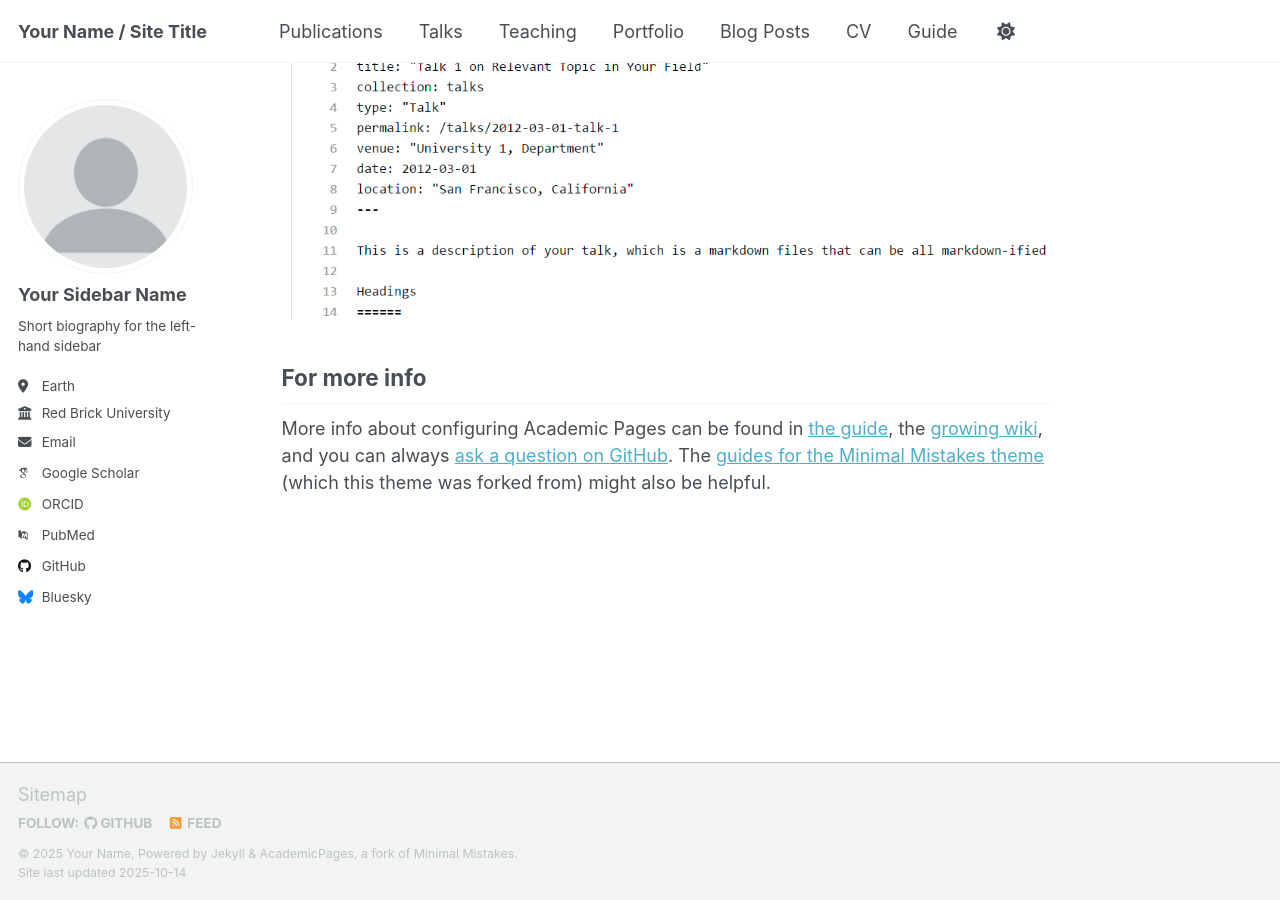
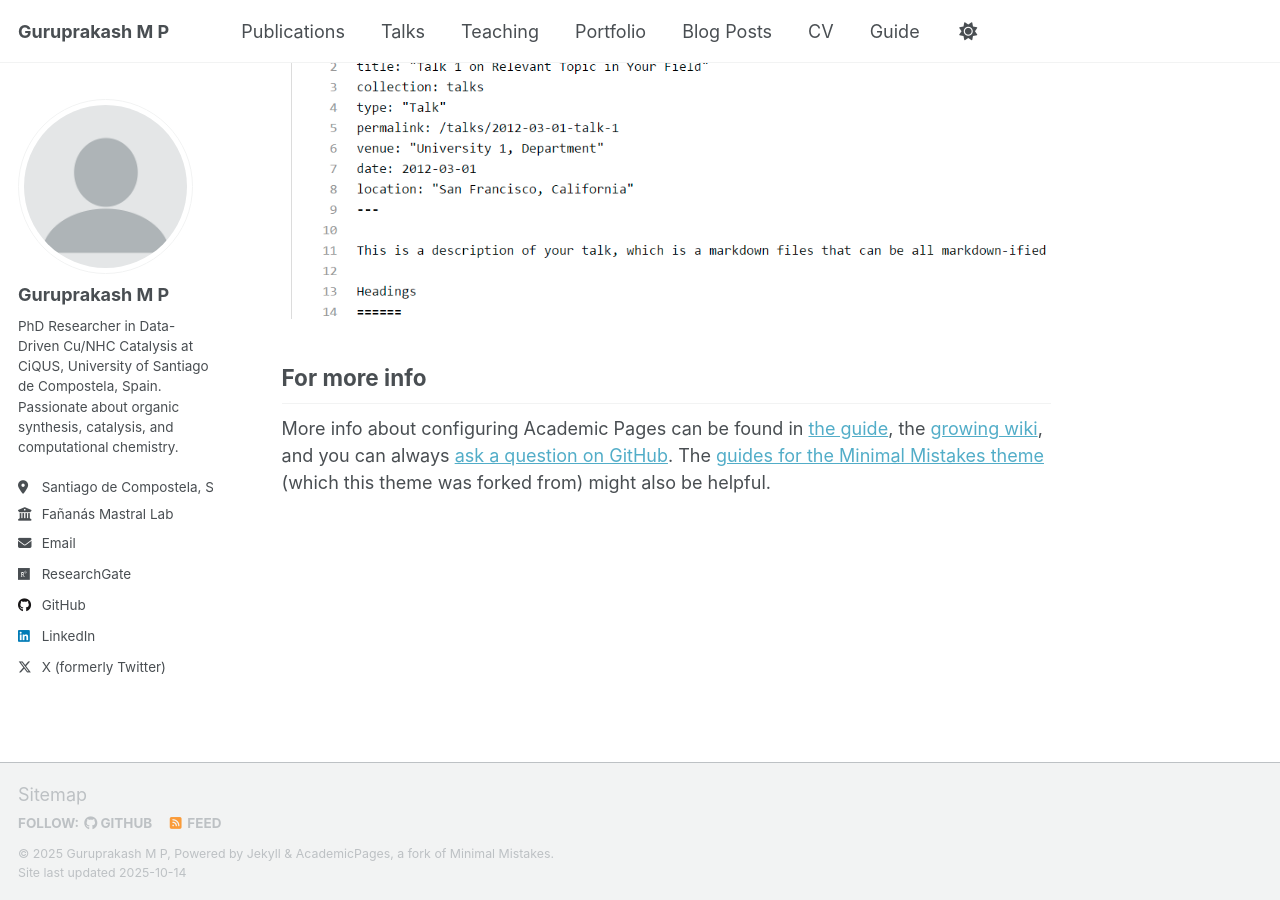
Before and after one commit to GuruprakashMP/guruprakashmp.github.io, a Jekyll site: the page built from _pages/about.md, in a window 1280 px wide and 900 px high, scrolled down 2880 px. Built offline with Jekyll 4.4.1, drawn with Linux system fonts in a browser that asks for light colours; some web fonts are replaced; a script that is not in the unit is left out.

Commit message:
Updated name and bio

```diff
--- a/_config.yml
+++ b/_config.yml
@@ -9,14 +9,14 @@
 # Basic Site Settings
 locale                   : "en-US"
 site_theme               : "default" # Currently available options are "default", "air"
-title                    : "Your Name / Site Title"
+title                    : "Guruprakash M P"
 title_separator          : "-"
-name                     : &name "Your Name"
-description              : &description "Your Name's academic portfolio"   # Update this with a general description of your site, this is the default if not overridden by a page
-url                      : https://academicpages.github.io # The base hostname & protocol for your site e.g. "https://[your GitHub username].github.io",
+name                     : &name "Guruprakash M P"
+description              : &description "Guruprakash's academic portfolio"   # Update this with a general description of your site, this is the default if not overridden by a page
+url                      : https://guruprakash.github.io # The base hostname & protocol for your site e.g. "https://[your GitHub username].github.io",
                                                            # or if you already have some other page hosted on Github then use "https://[your GitHub username].github.io/[Your Repo Name]"
 baseurl                  : "" # the subpath of your site, e.g. "/blog"
-repository               : "academicpages/academicpages.github.io"
+repository               : "GuruprakashMP/guruprakash.github.io"
 
 # Site Author - The following control what appear as part of the author content on the side bar.
 #               If a field is blank the icon and link will not appear, otherwise it will be shown.
@@ -24,37 +24,37 @@ repository               : "academicpages/academicpages.github.io"
 author:
   # Biographic information
   avatar           : "profile.png"
-  name             : "Your Sidebar Name"
+  name             : "Guruprakash M P"
   pronouns         : # example: "she/her"
-  bio              : "Short biography for the left-hand sidebar"
-  location         : "Earth"
-  employer         : "Red Brick University"
+  bio              : "PhD Researcher in Data-Driven Cu/NHC Catalysis at CiQUS, University of Santiago de Compostela, Spain. Passionate about organic synthesis, catalysis, and computational chemistry."
+  location         : "Santiago de Compostela, Spain"
+  employer         : "Fañanás Mastral Lab"
   uri              : # URL
-  email            : "none@example.org"
+  email            : "guruprakash29011999@gmail.com"
 
   # Academic websites
   academia         : # URL
   arxiv            : # URL - Update with the correct link to your profile
-  googlescholar    : "https://scholar.google.com/citations?user=PS_CX0AAAAAJ"
+  googlescholar    : #"https://scholar.google.com/citations?user=PS_CX0AAAAAJ"
   inspire-hep      : # URL
   impactstory      : # URL
-  orcid            : "http://orcid.org/yourorcidurl"
+  orcid            : #"http://orcid.org/yourorcidurl"
   semantic         : # URL
-  pubmed           : "https://www.ncbi.nlm.nih.gov/pubmed/?term=john+snow"
-  researchgate     : # URL
+  pubmed           : #"https://www.ncbi.nlm.nih.gov/pubmed/?term=john+snow"
+  researchgate     :  "https://www.researchgate.net/profile/Guruprakash-Muthu-Pargunapermal?ev=hdr_xprf"
   scopus           : # URL
 
   # Repositories and software development
   bitbucket        : # Username - Update with your username on the site
   codepen          : # Username
   dribbble         : # Username
-  github           : "academicpages"
+  github           : "GuruprakashMP"
   kaggle           : # Username
   stackoverflow    : # User number or user number and name (i.e., use "1" or "1/jeff-atwood")
 
   # Social media
   artstation       : # Username
-  bluesky          : "bsky.app" # Replace this with you Bluesky username
+  bluesky          : #"bsky.app" # Replace this with you Bluesky username
   facebook         : # Username
   flickr           : # Username
   foursquare       : # Username
@@ -63,7 +63,7 @@ author:
   keybase          : # Username
   instagram        : # Username
   lastfm           : # Username
-  linkedin         : # Username
+  linkedin         : "www.linkedin.com/in/guruprakash-m-p"
   mastodon         : # URL
   medium           : # URL
   pinterest        : # Username
@@ -71,7 +71,7 @@ author:
   steam            : # Username
   telegram         : # URL
   tumblr           : # Username
-  twitter          : # Username for X / Twitter
+  twitter          : "GuruPrakashMP"
   vine             : # Username
   weibo            : # Username
   wikipedia        : # Username
```
